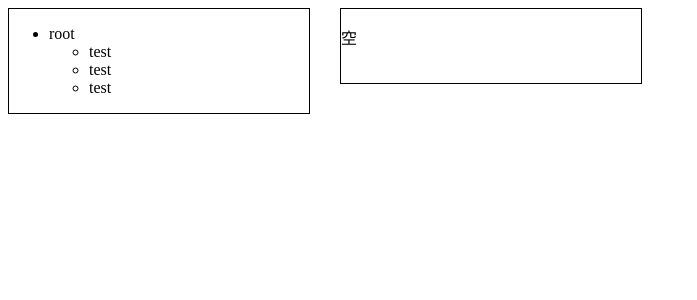
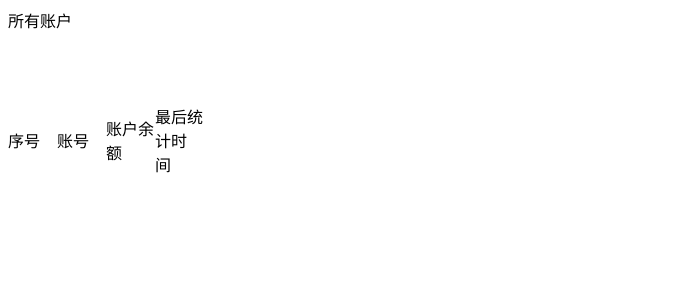
Before and after one commit to zdyGit/hfms, a Django app: page /home/pagemanage in a window 1280 px wide. Shown: the top 300 px of the page, without its empty margins (0-697 px from the left). Run offline with Django 3.2, Linux system fonts and the light colour scheme.

Commit message:
main account

```diff
--- a/python3_hfms/hfms/sys_frame/static/pagemanage.js
+++ b/python3_hfms/hfms/sys_frame/static/pagemanage.js
@@ -1,32 +1,16 @@
-var setting = {
-	view:{
-		selectedMulti:false
-	},
-	data:{
-		simpleData:{
-			enable:true,
-			idKey:"id",
-			pIdKey:"pid",
-			rootPid:0
+$(function(){
+	$("#dg").datagrid({
+        	singleSelect:true,
+        	title:"所有账户",
+		fitColumns:false,
+		nowrap:false,
+		rowStyler:function(index,row){
+			if(index%2==1){
+				return "background-color:#FFF5EE;"
+			}
+			else{
+				return "background-color:#E0EEEE;"
+			}
 		}
-	},
-	callback:{
-		onDblClick:function(treeid,treenode){
-			alert("双击")
-		}
-	}
-}
-
-var data = [
-	{id:1,pid:0,open:true,name:"root"},
-	{id:2,pid:1,name:"test"},
-	{id:3,pid:1,name:"test"},
-	{id:4,pid:1,name:"test"},
-	{id:5,pid:3,name:"test"},
-	{id:6,pid:3,name:"test"}
-]
-
-$(function(){
-	console.log("test")
-	$.fn.zTree.init($("#menutree"),setting,data)
+	})
 })
--- a/python3_hfms/hfms/sys_frame/templates/pagemanage.html
+++ b/python3_hfms/hfms/sys_frame/templates/pagemanage.html
@@ -5,16 +5,20 @@
 	<link ref="stylesheet" type="text/css" href="/static/easyui_themes/icon.css">
 	<script type="text/javascript" src="/static/jquery.min.js"></script>
 	<script type="text/javascript" src="/static/jquery.easyui.min.js"></script>
-	<script type="text/javascript" src="/static/jquery.ztree.core.min.js"></script>
 	<script type="text/javascript" src="/static/pagemanage.js"></script>
     </head>
     <body>
-	<div style="width:300px; height:auto; float:left; display:inline;border:1px solid">
-		<ul id='menutree' class='ztree'></ul>
-	</div>
-	<div style="width:300px; height:auto; float:left; display:inline;border:1px solid;margin-left:30px">
-		<p id='menutitle'>空</p></br>
-		<table></table>
+	<div>
+		<table id="dg" style="width:500px;height:auto;">
+			<thead>
+				<tr>
+					<th field="rowid" width="50">序号</th>
+					<th field="account" width="50">账号</th>
+					<th field="cm" width="50">账户余额</th>
+					<th field="lud" width="50">最后统计时间</th>
+ 				</tr>
+			</thead>
+		</table>
 	</div>
     </body>
 </html>
```
Also changed, not shown: python3_hfms/hfms/sys_frame/templates/home.html (+16 -4 lines).
